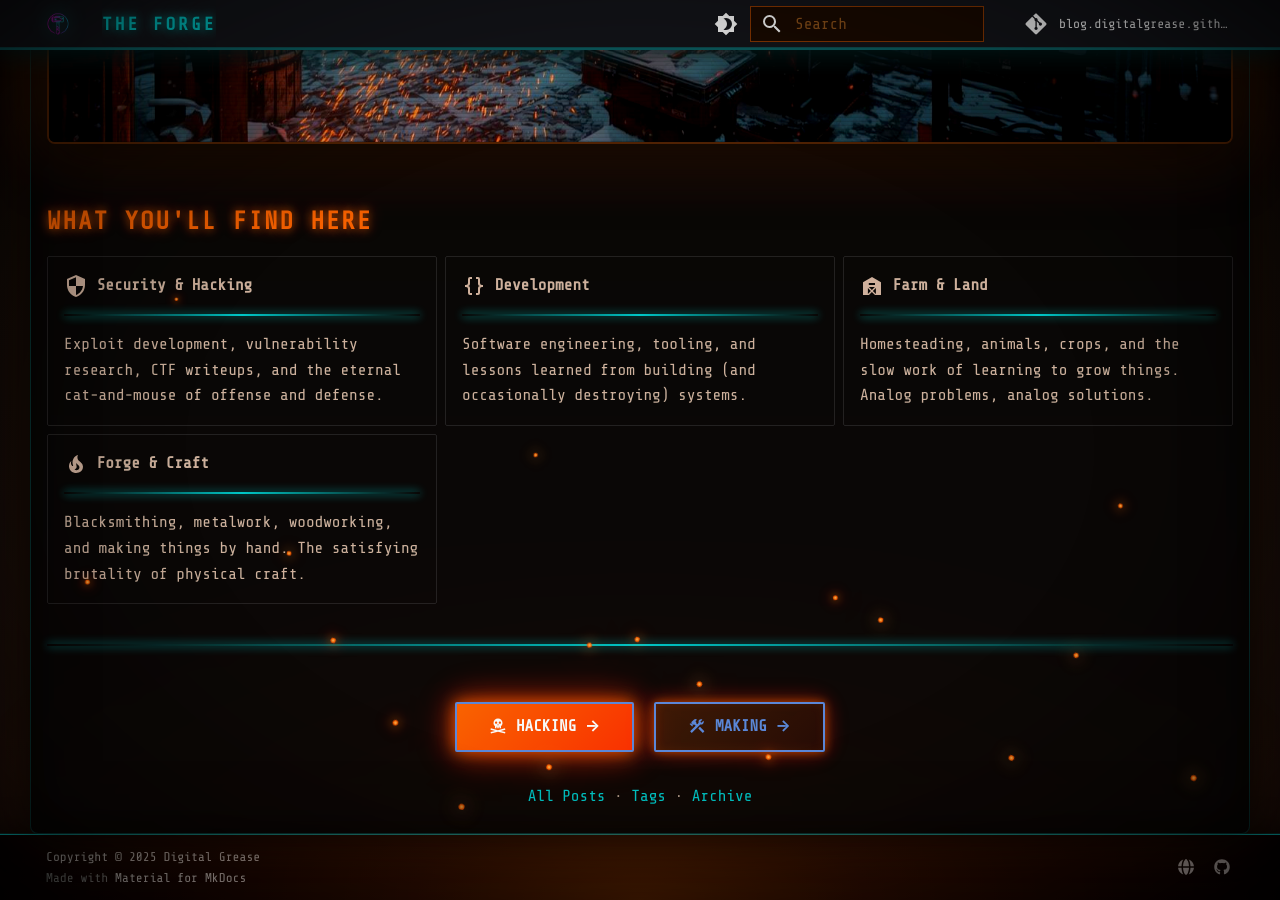
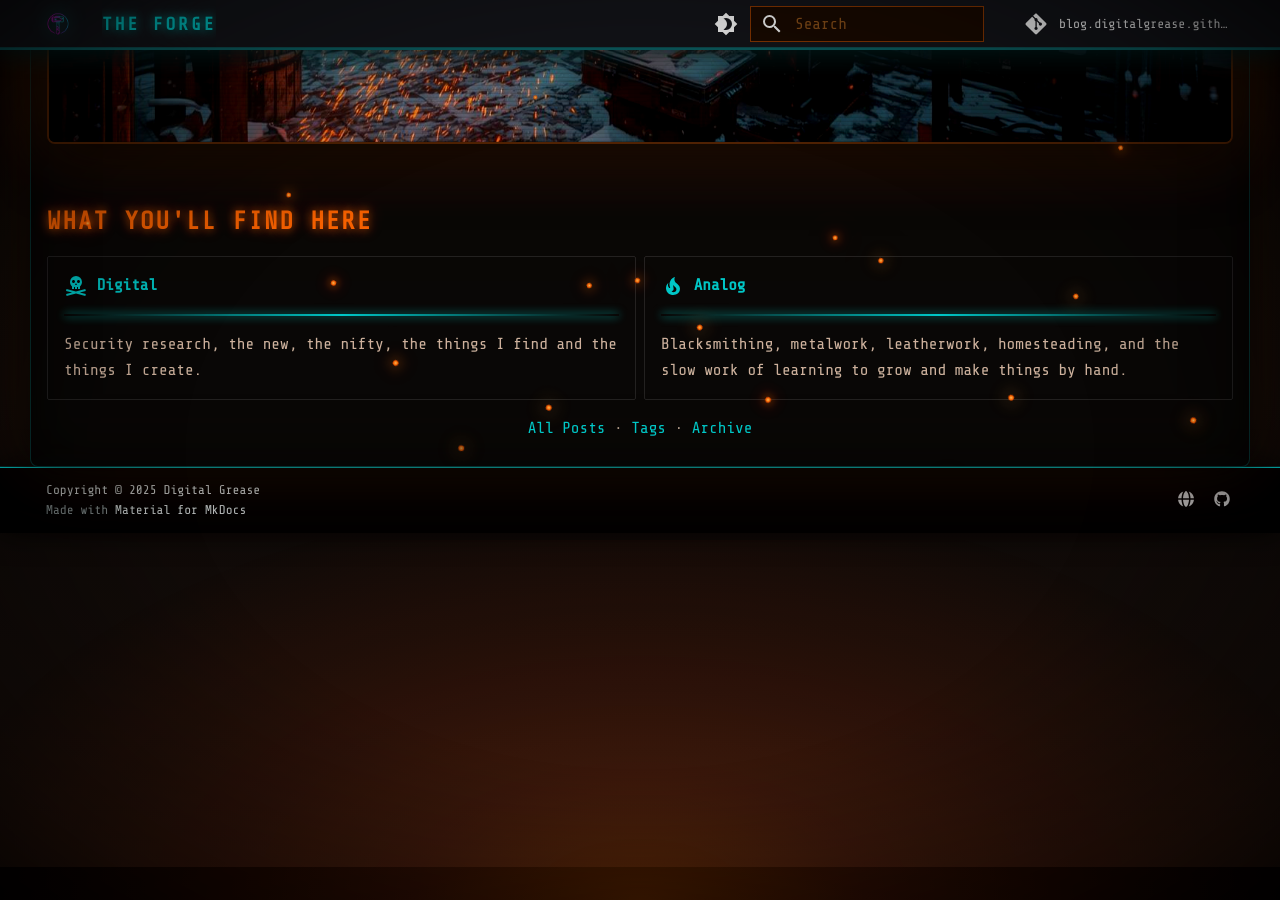
Before and after one commit to digital-grease/blog.digitalgrease.github.io, an MkDocs documentation site: the page built from docs/index.md, in a window 1280 px wide and 900 px high, scrolled down 933 px. Built offline with MkDocs 1.6.1 and Material for MkDocs 9.7.7, drawn with Linux system fonts in a browser that asks for light colours; comment, search, counter and statistics services are not loaded.

Commit message:
formatting again

```diff
--- a/docs/index.md
+++ b/docs/index.md
@@ -28,39 +28,17 @@ hide:
 
 <div class="grid cards" markdown>
 
--   :material-security:{ .lg .middle } **Security & Hacking**
+-   [:material-skull-crossbones:{ .lg .middle } **Digital**](/posts/category/hacking/)
 
     ---
 
-    Exploit development, vulnerability research, CTF writeups, and the eternal cat-and-mouse of offense and defense.
+    Security research, the new, the nifty, the things I find and the things I create.
 
--   :material-code-braces:{ .lg .middle } **Development**
+-   [:material-fire:{ .lg .middle } **Analog**](/posts/category/making/)
 
     ---
 
-    Software engineering, tooling, and lessons learned from building (and occasionally destroying) systems.
-
--   :material-barn:{ .lg .middle } **Farm & Land**
-
-    ---
-
-    Homesteading, animals, crops, and the slow work of learning to grow things. Analog problems, analog solutions.
-
--   :material-fire:{ .lg .middle } **Forge & Craft**
-
-    ---
-
-    Blacksmithing, metalwork, woodworking, and making things by hand. The satisfying brutality of physical craft.
-
-</div>
-
----
-
-<div style="display: flex; justify-content: center; gap: 1rem; flex-wrap: wrap;" markdown>
-
-**[:material-skull-crossbones: Hacking →](/posts/category/hacking/){ .md-button .md-button--primary }**
-
-**[:material-hammer-wrench: Making →](/posts/category/making/){ .md-button }**
+    Blacksmithing, metalwork, leatherwork, homesteading, and the slow work of learning to grow and make things by hand.
 
 </div>
 
```
Also changed, not shown: docs/posts/posts/welcome-to-the-forge.md (renamed from docs/posts/posts/welcome-to-digital-grease.md, +1 -0 lines).
